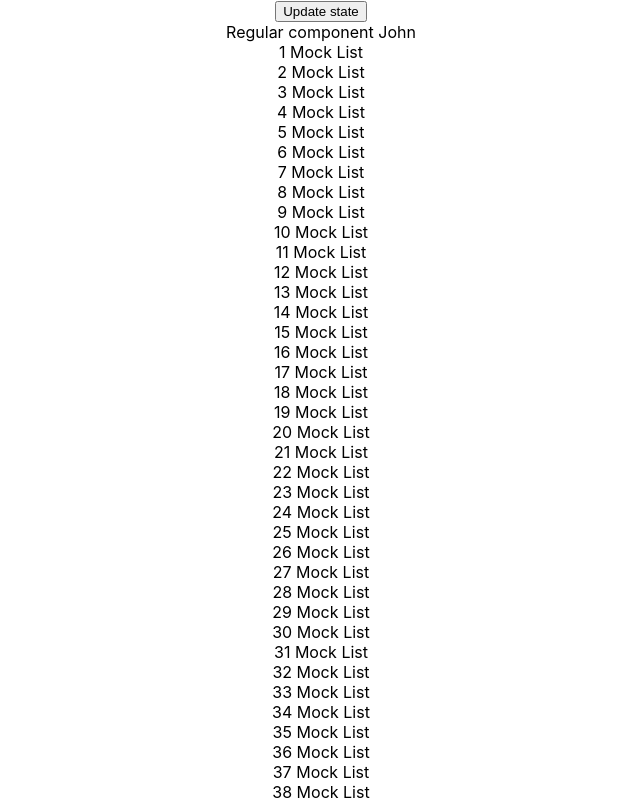
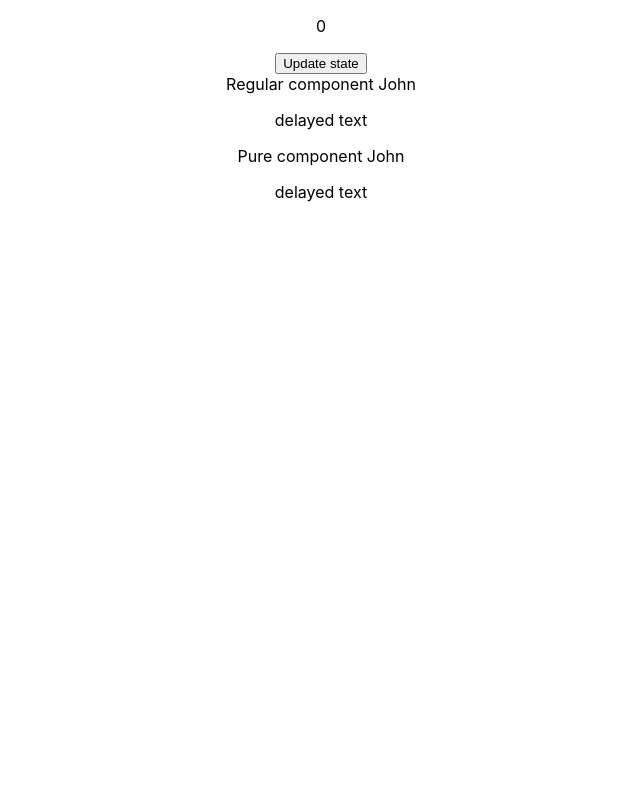
Before and after one commit to nushairfalah/splitting-up-react-component, a React (Create React App) app: page / in a window 1280 px wide. Shown: the top 800 px of the page, without its empty margins (319-959 px from the left). Built offline with nearby package versions, Linux system fonts and the light colour scheme.

Commit message:
add very heavy component

```diff
--- a/src/App.js
+++ b/src/App.js
@@ -5,13 +5,15 @@ import RegularComponent from "./Components/RegularComponent";
 class App extends React.Component {
   state = {
     name: "John",
+    count: 0,
   };
 
   render() {
     console.log("*** Parent component render ****");
     return (
       <div className="App">
-        <button onClick={() => this.setState({ name: "John" })}>Update state</button>
+        <p> {this.state.count} </p>
+        <button onClick={() => this.setState({ name: "John", count: this.state.count + 1 })}>Update state</button>
         <RegularComponent name={this.state.name} />
         <PureComponent name={this.state.name} />
       </div>
--- a/src/Components/PureComponent.js
+++ b/src/Components/PureComponent.js
@@ -1,17 +1,10 @@
 import React from "react";
 class PureComponent extends React.PureComponent {
-  state = {
-    list: [],
-  };
-
-  componentDidMount() {
-    let newMockedList = [];
-    for (let index = 0; index < 1000; index++) {
-      newMockedList.push(index + 1);
+  delay() {
+    for (let i = 0; i < 800000000; i++) {
+      i++;
     }
-    this.setState({
-      list: newMockedList,
-    });
+    return "delayed text";
   }
 
   render() {
@@ -20,27 +13,7 @@ class PureComponent extends React.PureComponent {
       <div>
         Pure component {this.props.name}
         <br />
-        {this.state.list.map((el, index) => (
-          <div key={index}>
-            <div>
-              <div>
-                <div>
-                  <div>
-                    <div>
-                      <div>
-                        <div>
-                          <div>
-                            <div> {index + 1} Mock List</div>
-                          </div>
-                        </div>
-                      </div>
-                    </div>
-                  </div>
-                </div>
-              </div>
-            </div>
-          </div>
-        ))}
+        <p>{this.delay()}</p>
       </div>
     );
   }
--- a/src/Components/RegularComponent.js
+++ b/src/Components/RegularComponent.js
@@ -1,17 +1,10 @@
 import React from "react";
 class RegularComponent extends React.Component {
-  state = {
-    list: [],
-  };
-
-  componentDidMount() {
-    let newMockedList = [];
-    for (let index = 0; index < 1000; index++) {
-      newMockedList.push(index + 1);
+  delay() {
+    for (let i = 0; i < 800000000; i++) {
+      i++;
     }
-    this.setState({
-      list: newMockedList,
-    });
+    return "delayed text";
   }
 
   render() {
@@ -20,27 +13,7 @@ class RegularComponent extends React.Component {
       <div>
         Regular component {this.props.name}
         <br />
-        {this.state.list.map((el, index) => (
-          <div key={index}>
-            <div>
-              <div>
-                <div>
-                  <div>
-                    <div>
-                      <div>
-                        <div>
-                          <div>
-                            <div> {index + 1} Mock List</div>
-                          </div>
-                        </div>
-                      </div>
-                    </div>
-                  </div>
-                </div>
-              </div>
-            </div>
-          </div>
-        ))}
+        <p>{this.delay()}</p>
       </div>
     );
   }
```
